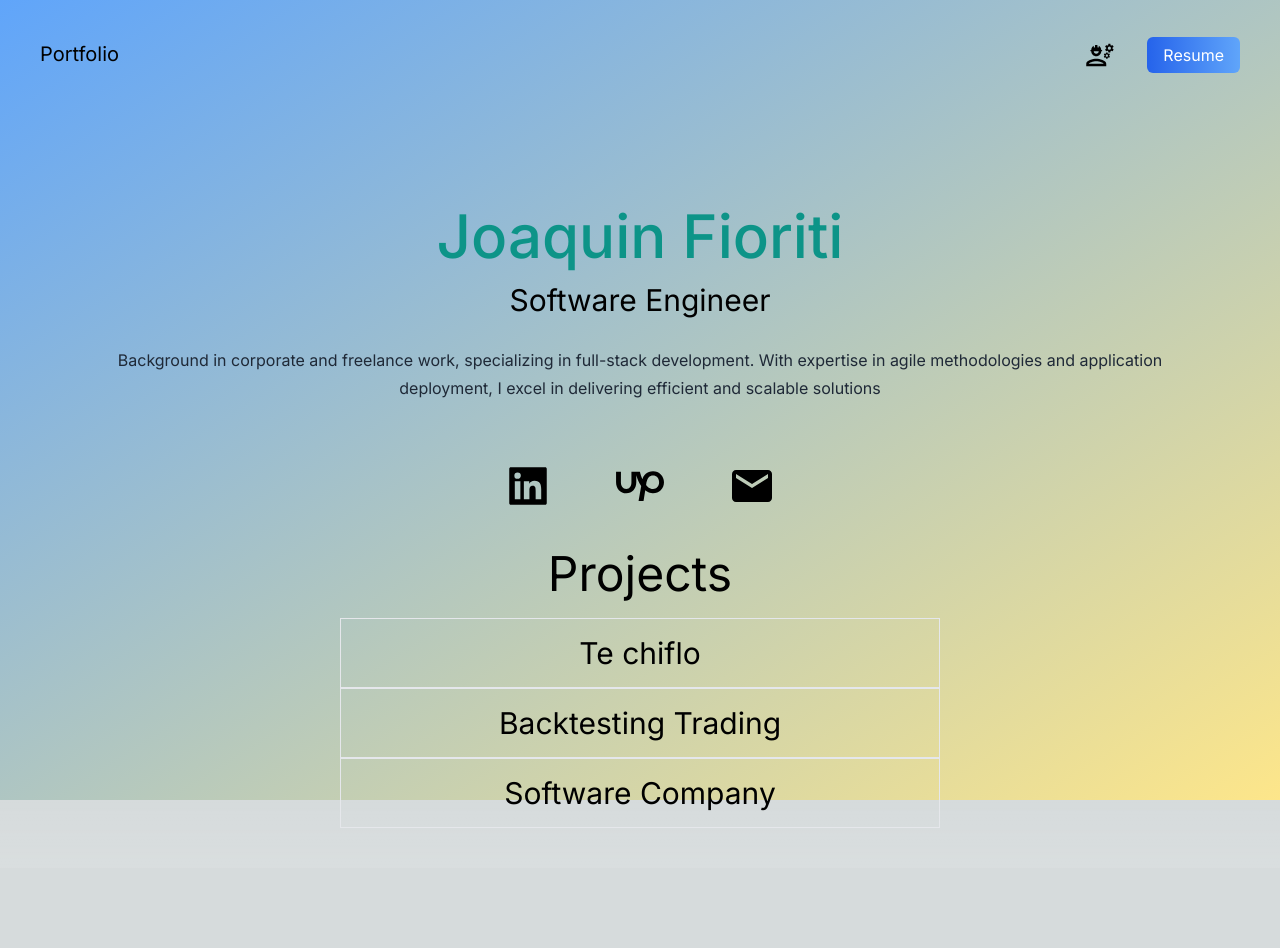
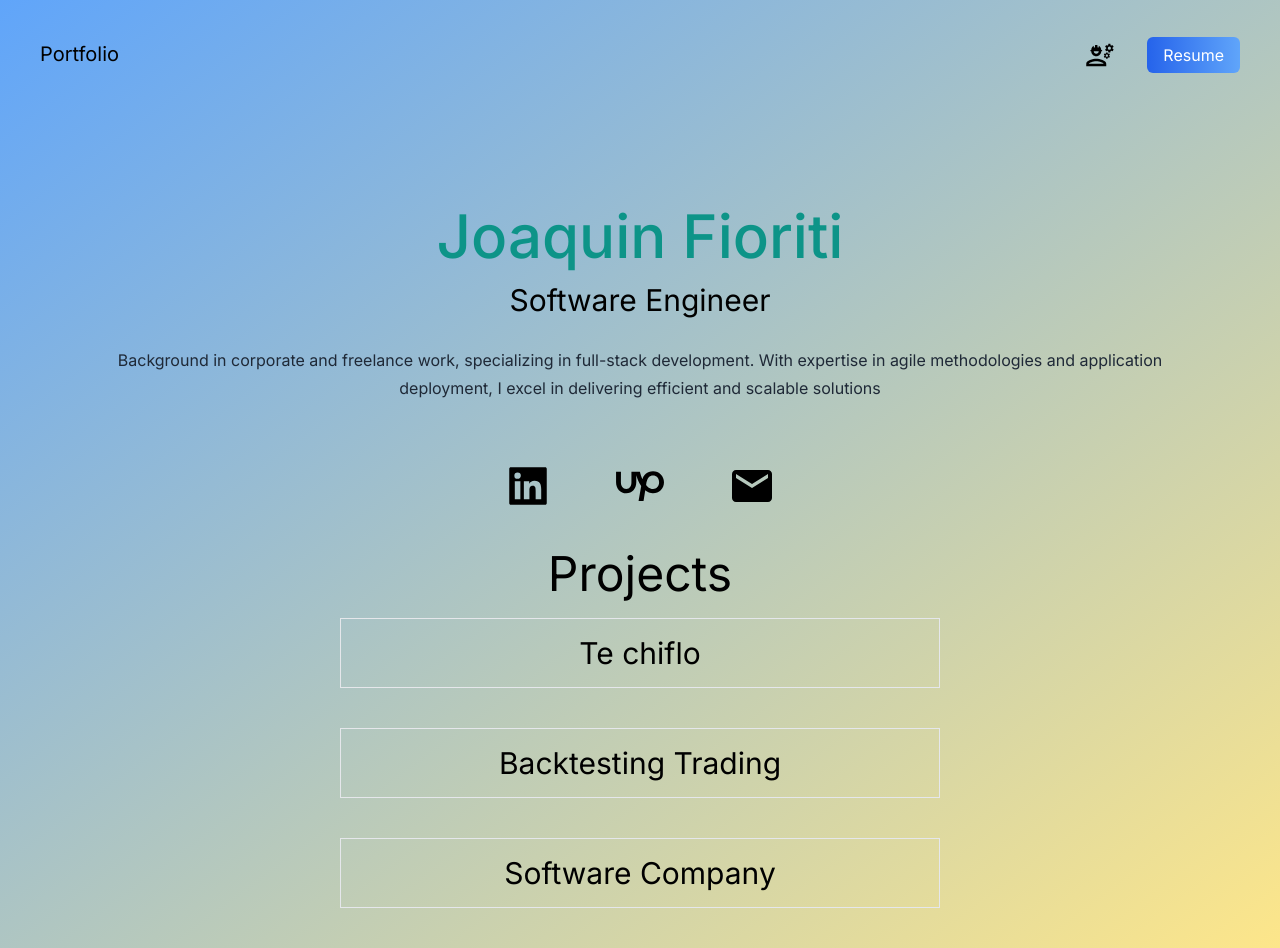
Before and after one commit to JoaquinFioriti/portfolio, a Next.js app: page / in a window 1280 px wide. Before the commit the page ends 868 px from the top, so only its background shows below. Built offline with nearby package versions, Linux system fonts and the light colour scheme.

Commit message:
fix: fixed bg color problem

```diff
--- a/src/app/page.tsx
+++ b/src/app/page.tsx
@@ -15,7 +15,7 @@ export default function Home() {
         <meta name="description" content="Joaquin Fioriti Software Engineer porfolio"/>
       </Head>
       <main className="bg-white px-10 bg-gradient-to-br from-blue-400 to-amber-200">
-      <section className="h-screen ">
+      <section>
         <nav className="py-10 mb-12 flex justify-between">
           <h1 className=" text-xl">Portfolio</h1>
           <ul className=" flex items-center">
@@ -50,7 +50,7 @@ export default function Home() {
         </a>
       </div>
       <section className="flex justify-center">
-        <Container/>
+        <Container />
       </section>
       </section>
       </main>
--- a/src/components/Container.tsx
+++ b/src/components/Container.tsx
@@ -2,14 +2,14 @@ import React, {FC} from 'react'
 import Project from './Project'
 
 interface ContainerProps {
-
+    className?:string
 }
 
-const Container: FC<ContainerProps> = () => {
+const Container: FC<ContainerProps> = ({className}) => {
     return (
-        <div className='my-10 w-full'>
+        <div className={'my-10 w-full ' + className}>
         <p className=' text-5xl text-center'>Projects</p>
-        <div className='flex flex-col mt-5 items-center'>
+        <div className='flex flex-col mt-5 items-center gap-10'>
             <Project className='p-4 w-1/2 flex justify-center border' title='Te chiflo' />
             <Project className='p-4 w-1/2 flex justify-center border' title='Backtesting Trading' />
             <Project className='p-4 w-1/2 flex justify-center border' title='Software Company' />
```
